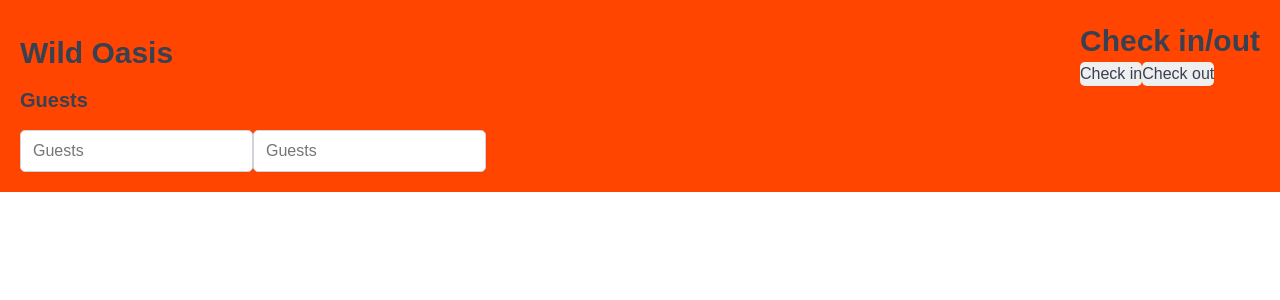
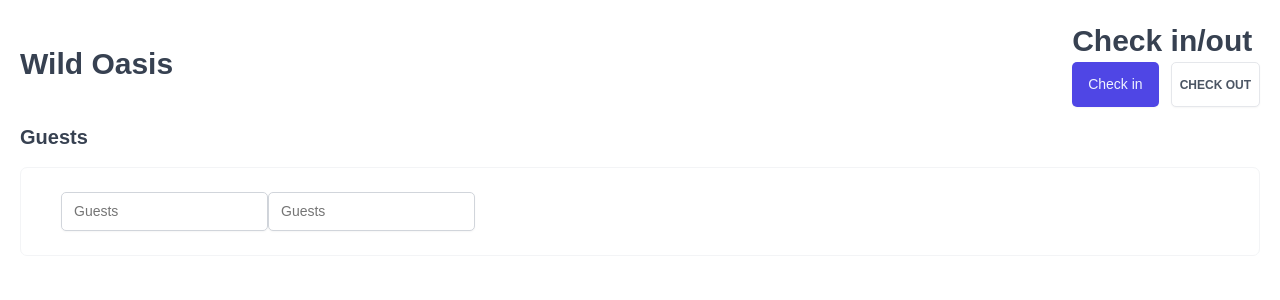
Before and after one commit to G3RGES/the-wild-oasis, a React app: page / in a window 1280 px wide. Shown: the top 300 px of the page. Built offline with nearby package versions, Linux system fonts and the light colour scheme; the HTML template or start-up script is replaced by a standard one.

Commit message:
Update App.jsx

```diff
--- a/src/App.jsx
+++ b/src/App.jsx
@@ -4,9 +4,11 @@ import Button from "./ui/Button";
 import Input from "./ui/Input";
 import Heading from "./ui/Heading";
 import Row from "./ui/Row";
+import Form from "./ui/Form";
+import ButtonGroup from "./ui/ButtonGroup";
 
 const StyledApp = styled.div`
-  background-color: orangered;
+  /* background-color: orangered; */
   padding: 20px;
 `;
 
@@ -15,20 +17,28 @@ function App() {
     <>
       <GlobalStyles />
       <StyledApp>
+        <Row>
           <Row type="horizontal">
             <Heading as="h1">Wild Oasis</Heading>
             <div>
               <Heading as="h1">Check in/out</Heading>
-            <Button>Check in</Button>
-            <Button>Check out</Button>
+              <ButtonGroup>
+                <Button variation="primary" size="medium">
+                  Check in
+                </Button>
+                <Button variation="secondary" size="small">
+                  Check out
+                </Button>
+              </ButtonGroup>
             </div>
           </Row>
-        <Row type="vertical">
+          <Row>
             <Heading as="h2">Guests </Heading>
-          <form>
+            <Form>
               <Input type="number" placeholder="Guests" />
               <Input type="number" placeholder="Guests" />
-          </form>
+            </Form>
+          </Row>
         </Row>
       </StyledApp>
     </>
```
Lines whose indentation alone changed are shown as unchanged.
